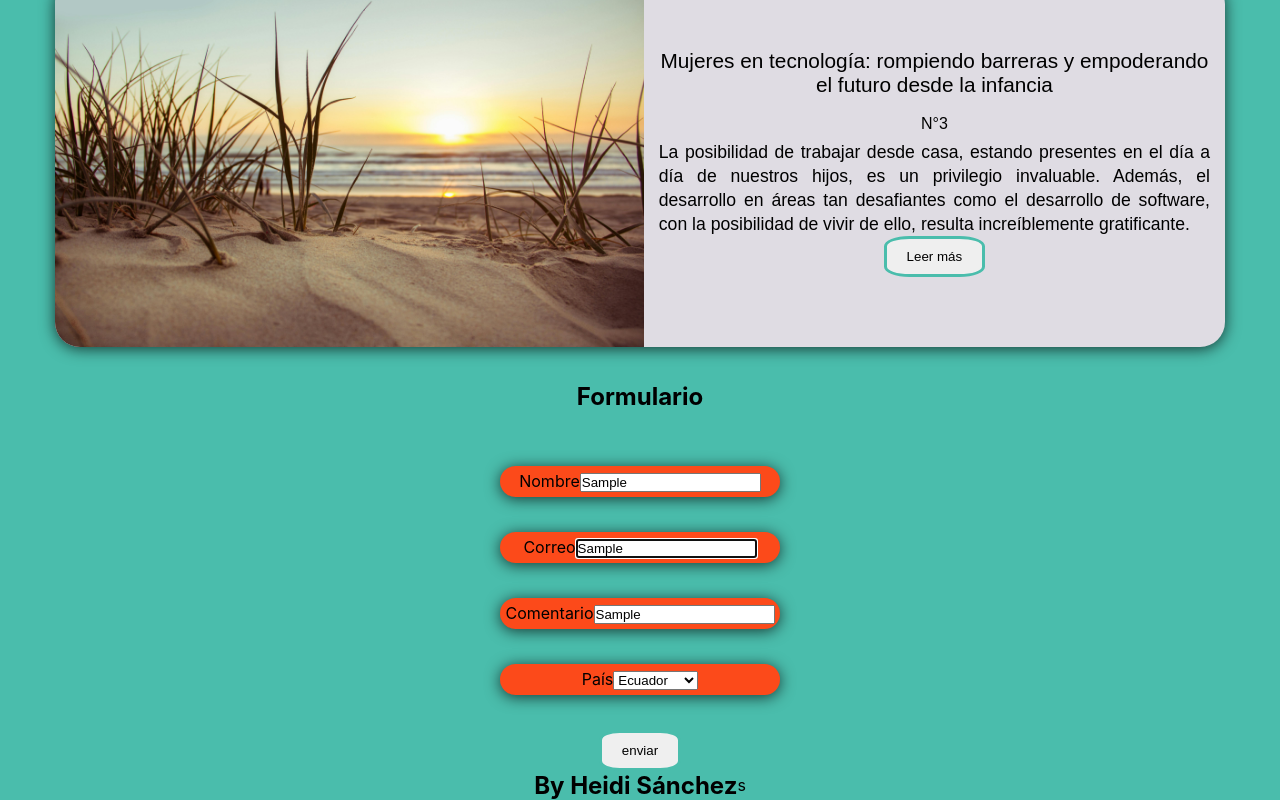
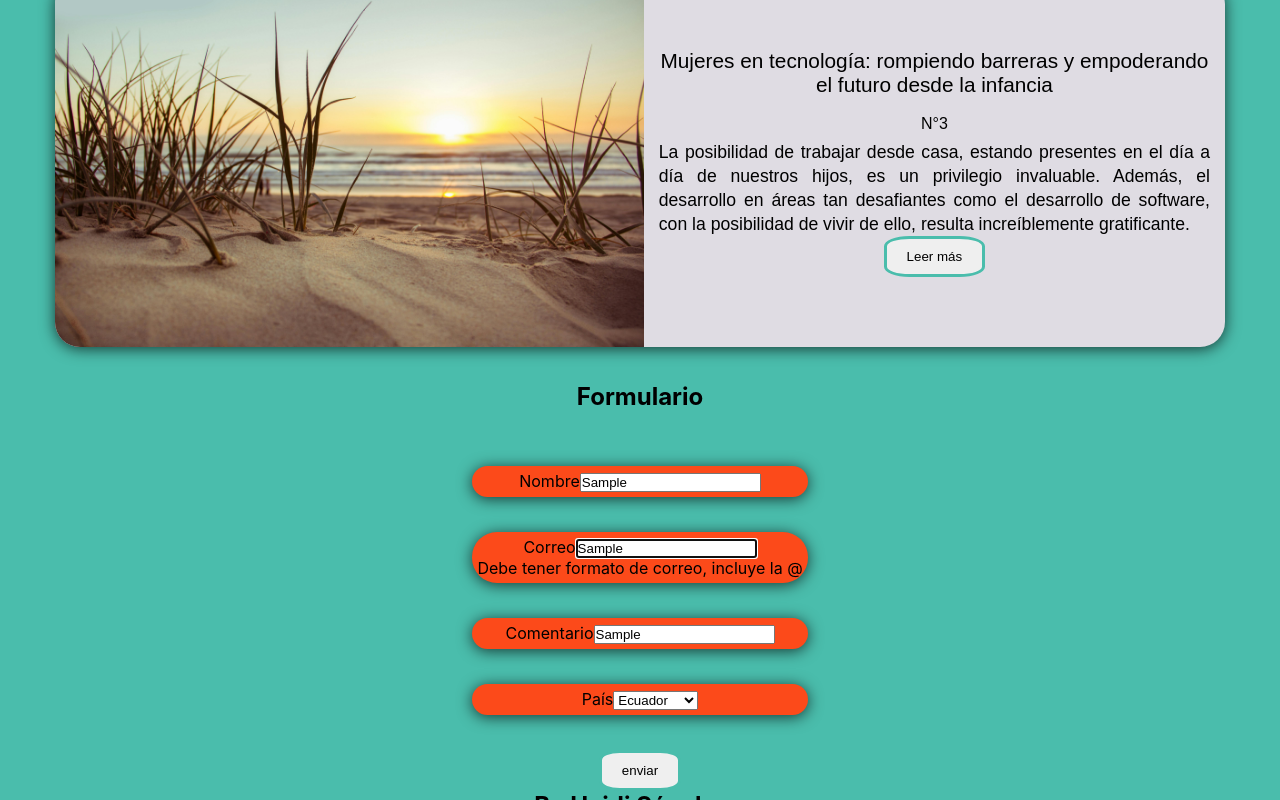
Before and after one commit to heidiqueen1/blog-dos, a React (Create React App) app: page / in a window 1280 px wide. Both pictures are taken after typing "Sample", "Sample", "Sample" into the empty fields and a click on the input "enviar". Shown: the part 1109-1909 px from the top of the page. Built offline with nearby package versions, Linux system fonts and the light colour scheme.

Commit message:
ae agregan validaciones a los campos del formulario

```diff
--- a/src/componentes/Formulario.js
+++ b/src/componentes/Formulario.js
@@ -2,7 +2,7 @@ import { useForm } from "react-hook-form";
 import "../hojas-de-estilo/Formulario.css";
 
 const Formulario = () => {
-  const { register, handleSubmit } = useForm();
+  const { register, formState: {errors}, handleSubmit } = useForm();
   const onSubmit = (data) => {
     console.log(data);
   };
@@ -19,8 +19,10 @@ const Formulario = () => {
             type="text"
             {...register("nombre", {
               maxLength: 10,
+              required: true
             })}
           ></input>
+          {errors.nombre?.type === 'required' && <p>Este dato es requerido</p>}
         </div>
         <div className="contenedor-formulario">
          <label>Correo</label>
@@ -33,6 +35,8 @@ const Formulario = () => {
               pattern: /\@[a-zA-Z0-9-]+(?:\.[a-zA-Z0-9-]+)*$/,
             })}
           ></input>
+          {errors.correo?.type === 'required' && <p>Este dato es requerido</p>}
+          {errors.correo?.type === 'pattern' && <p>Debe tener formato de correo, incluye la @</p>}
         </div>
         <div className="contenedor-formulario">
         <label>Comentario</label>
```
